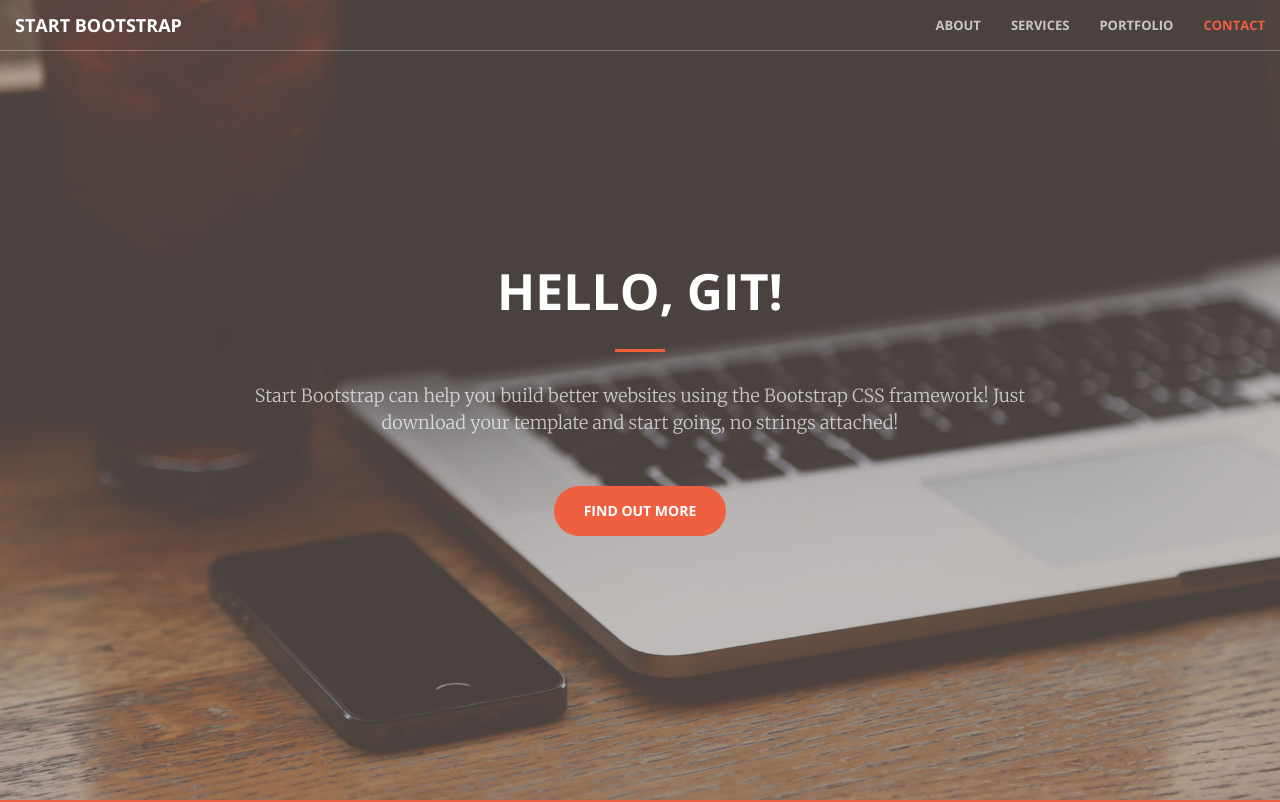
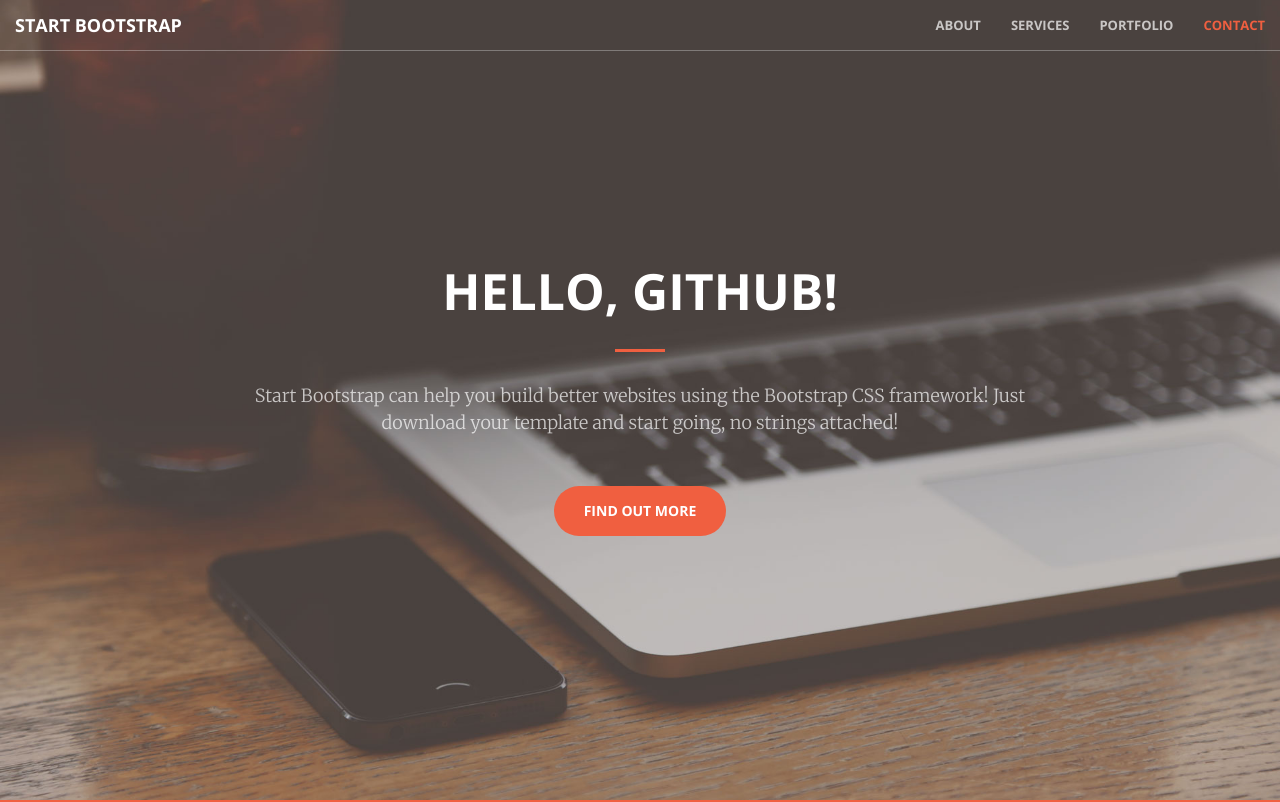
Before and after one commit to wcliao1962/creative2, a website: page index.html in a window 1280 px wide. Shown: the top 802 px of the page. Drawn offline with nearby package versions, Linux system fonts and the light colour scheme.

Commit message:
hello github

```diff
--- a/index.html
+++ b/index.html
@@ -71,7 +71,7 @@
     <header>
         <div class="header-content">
             <div class="header-content-inner">
-                <h1 id="homeHeading">Hello, git!</h1>
+                <h1 id="homeHeading">Hello, github!</h1>
                 <hr>
                 <p>Start Bootstrap can help you build better websites using the Bootstrap CSS framework! Just download your template and start going, no strings attached!</p>
                 <a href="#about" class="btn btn-primary btn-xl page-scroll">Find Out More</a>
```
